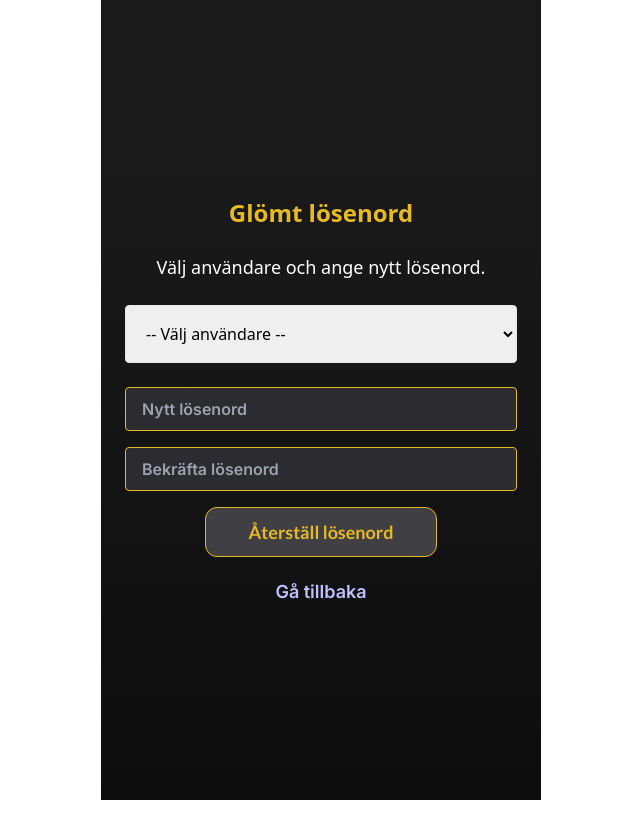
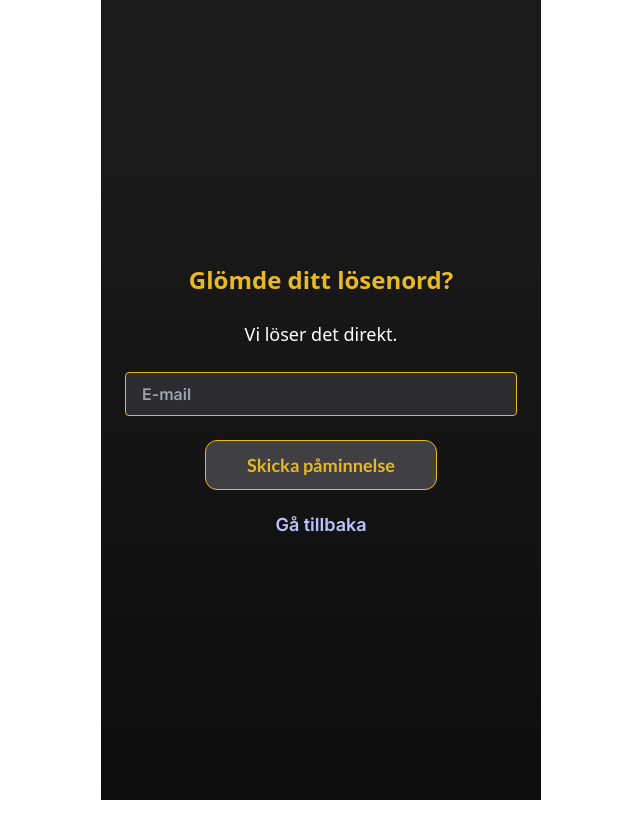
Before and after one commit to kemorsky/Mormor-Dagny-s-Bageri, a React (Vite) app: page /forgot-password in a window 1280 px wide. Shown: the top 838 px of the page, without its empty margins (319-959 px from the left). Built offline with nearby package versions, Linux system fonts and the light colour scheme.

Commit message:
implemented forgot password

```diff
--- a/src/components/auth/AuthProvider.tsx
+++ b/src/components/auth/AuthProvider.tsx
@@ -44,7 +44,7 @@ export default function AuthProvider({children}: AuthProviderProps) {
           console.log(data);
           const authToken = data.Token;
           const currentUser = { Användarnamn: userData.användarnamn, Roll: data.Roll } as User;
-          localStorage.setItem("token", authToken); // change to localStorage??
+          localStorage.setItem("token", authToken);
           localStorage.setItem("currentUser", JSON.stringify(currentUser));
           setAuthToken(authToken);
           setCurrentUser(currentUser);
--- a/src/constants/prefab-consts.ts
+++ b/src/constants/prefab-consts.ts
@@ -1,4 +1,4 @@
-import { OrderDetails, Product, Store, RegisterUser } from "../types/types";
+import { OrderDetails, Product, Store, RegisterUser, User } from "../types/types";
 
 export const defaultStore: Store = {
     ButikNummer: '',
--- a/src/lib/api.ts
+++ b/src/lib/api.ts
@@ -187,6 +187,40 @@ export const fetchUsers = async () => {
     console.error("Error fetching users:", error);
     throw error;
   }
+};
+
+export const forgotPassword = async (email: string) => {
+  try {
+    const response = await fetch(`${BASE_URL}/auth/forgot-password`, {
+      method: 'POST',
+      headers: {
+        'Content-Type': 'application/json'
+      },
+      body: JSON.stringify({ Email: email })
+    });
+
+    if (!response.ok) {
+      throw new Error(`Request failed with status: ${response.status}`);
+    }
+
+    const result = await response.json();
+    return result;
+  } catch (error) {
+    console.error("Error sending forgot-password email:", error);
+    throw error;
+  }
+};
+
+
+export const resetPassword = async (user: User) => { // TO BE IMPLEMENTED AT A LATER DATE
+  try {
+    await apiRequest(`${BASE_URL}/auth/reset-password`, {
+      method: 'POST',
+      body: JSON.stringify(user.LösenordHash)
+    })
+  } catch (error) {
+    console.error("Error resetting password:", error);
+  }
 }
 
 export const addUser = async (user: RegisterUser) => {
--- a/src/pages/ForgotPassword/ForgotPassword.tsx
+++ b/src/pages/ForgotPassword/ForgotPassword.tsx
@@ -2,114 +2,51 @@ import { useState } from "react";
 import { useNavigate } from "react-router-dom";
 import { InputPrimary } from "../../components/ui/input";
 import { ButtonPrimary } from "../../components/ui/button";
-
-type User = {
-  id: number;
-  role: string;
-  username: string;
-  password: string;
-};
+import { forgotPassword } from "../../lib/api";
 
 export default function ResetPasswordPage() {
-  const [users, setUsers] = useState<User[]>([
-    { id: 0, role: "admin", username: "michael", password: "admin123" },
-    { id: 1, role: "Säljare", username: "lisa", password: ""},
-    { id: 2, role: "Planerare", username: "kalle", password: ""}
-  ]);
+  const [email, setEmail] = useState<string>('');
 
-  const [selectedUserId, setSelectedUserId] = useState<number | null>(null);
-  const [newPassword, setNewPassword] = useState("");
-  const [confirmPassword, setConfirmPassword] = useState("");
-  const [message, setMessage] = useState("");
+  const [message, setMessage] = useState("Mailet skickat. Kontrollera din e-post och följa instruktioner.");
   const [success, setSuccess] = useState(false);
 
   const navigate = useNavigate();
 
-  const handleResetPassword = (e: React.FormEvent) => {
-    e.preventDefault();
-
-    if (!selectedUserId) {
-      setMessage("Välj en användare.");
-      setSuccess(false);
-      return;
+  const handleSendPassword = async (email: string) => {
+    try {
+      await forgotPassword(email);
+      setSuccess(true);
+      setMessage(message)
+      setEmail('')
+    } catch (error) {
+      console.error("Error sending email:", error);
     }
-
-    if (!newPassword || !confirmPassword) {
-      setMessage("Lösenord får inte vara tomt.");
-      setSuccess(false);
-      return;
-    }
-
-    if (newPassword !== confirmPassword) {
-      setMessage("Lösenorden matchar inte.");
-      setSuccess(false);
-      return;
-    }
-
-    const updatedUsers = users.map((user) =>
-      user.id === selectedUserId ? { ...user, password: newPassword } : user
-    );
-
-    setUsers(updatedUsers);
-    setSelectedUserId(null);
-    setMessage("Lösenordet har återställts!");
-    setSuccess(true);
-    setNewPassword("");
-    setConfirmPassword("");
   };
-
-  console.log(newPassword);
 
   return (
     <main className="bg-gradient-primary min-h-screen flex flex-col items-center justify-center px-6">
       <div className="flex flex-col items-center gap-6 max-w-md w-full">
         <h1 className="text-2xl font-bold text-Branding-textAccent text-center">
-          Glömt lösenord
+          Glömde ditt lösenord?
         </h1>
         <p className="text-lg text-center text-Branding-textPrimary">
-          Välj användare och ange nytt lösenord.
+            Vi löser det direkt.
         </p>
-
-        <select
-          value={selectedUserId ?? ""}
-          onChange={(e) => setSelectedUserId(Number(e.target.value) || null)}
-          className="w-full p-4 border rounded"
-        >
-          <option value="">-- Välj användare --</option>
-          {users.map((user) => (
-            <option key={user.id} value={user.id}>
-              {user.username}
-            </option>
-          ))}
-        </select>
-
-        <form
-          onSubmit={handleResetPassword}
-          className="w-full flex flex-col gap-4"
-        >
           <InputPrimary
-            type="password"
-            value={newPassword}
-            onChange={(e) => setNewPassword(e.target.value)}
-            placeholder="Nytt lösenord"
-          />
-          <InputPrimary
-            type="password"
-            value={confirmPassword}
-            onChange={(e) => setConfirmPassword(e.target.value)}
-            placeholder="Bekräfta lösenord"
+            type="text"
+            value={email}
+            onChange={(e) => setEmail(e.target.value)}
+            placeholder="E-mail"
           />
           <div className="flex justify-center">
-            <ButtonPrimary type="submit">Återställ lösenord</ButtonPrimary>
+            <ButtonPrimary onClick={() => {handleSendPassword(email)}}>Skicka påminnelse</ButtonPrimary>
           </div>
-        </form>
 
-        {message && (
-          <p className={`text-sm text-center ${success ? "text-green-600" : "text-red-600"}`}>
-            {message}
-          </p>
-        )}
-
+          {message && success ? (
+            <p className={`text-sm text-center text-green-600`}>
+              {message}
+            </p>
+          ) : null}
         <a
           className="font-inter font-bold text-[1.125rem] leading-[1.375rem] cursor-pointer"
           onClick={() => navigate("/")}
--- a/src/router/router.tsx
+++ b/src/router/router.tsx
@@ -31,6 +31,10 @@ const router = createBrowserRouter([
     {
         path: '/',
         element: <LoginPage />,
+    },
+    {
+        path: '/forgot-password',
+        element: <ForgotPassword />
     },
     {
         path: '/forgot-password',
```
Also changed, not shown: src/types/types.ts (+9 -1 lines). Lines whose indentation alone changed are shown as unchanged.
